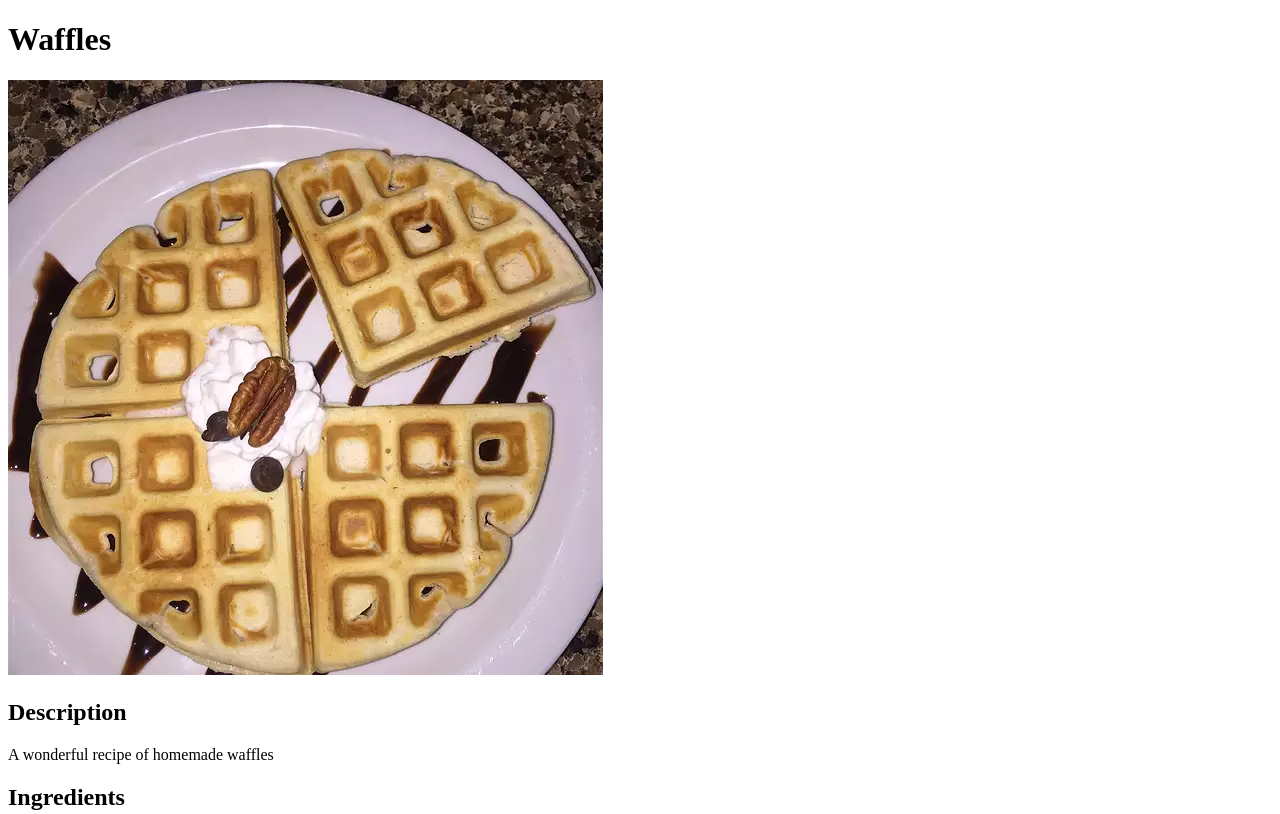
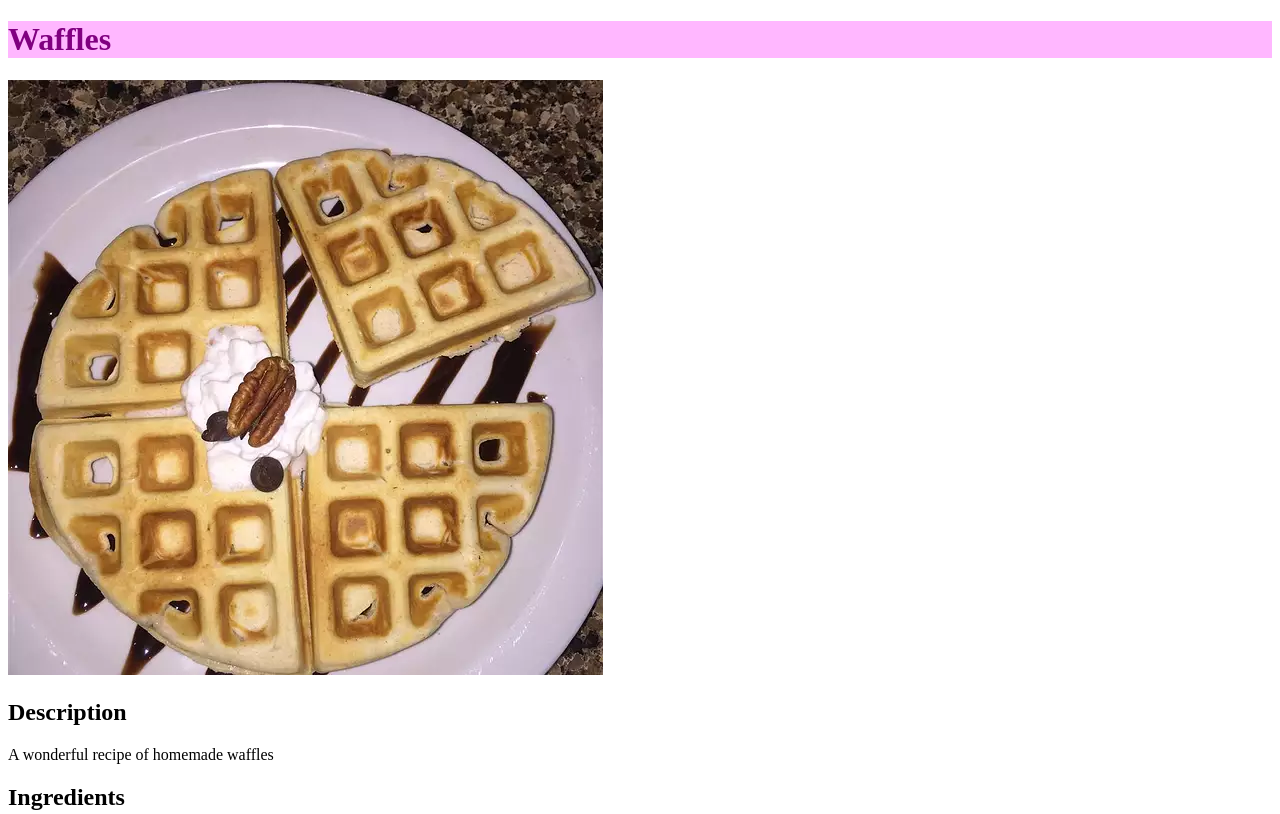
Before and after one commit to DylanG5/odin-recipes, a plain HTML site: page recipes/waffles.html in a window 1280 px wide. Shown: the top 814 px of the page. Drawn offline with Linux system fonts and the light colour scheme.

Commit message:
added style

```diff
--- a/recipes/waffles.html
+++ b/recipes/waffles.html
@@ -1,6 +1,7 @@
 <!DOCTYPE html>
 <html lang="en">
 <head>
+    <link rel="stylesheet" href="../styles.css">
     <meta charset="UTF-8">
     <meta http-equiv="X-UA-Compatible" content="IE=edge">
     <meta name="viewport" content="width=device-width, initial-scale=1.0">
--- /dev/null
+++ b/styles.css
@@ -0,0 +1,4 @@
+h1{
+    color: purple;
+    background-color: rgb(255, 183, 255);
+}
```
Also changed, not shown: index.html (+1 -0 lines), recipes/cookies.html (+1 -0 lines).
